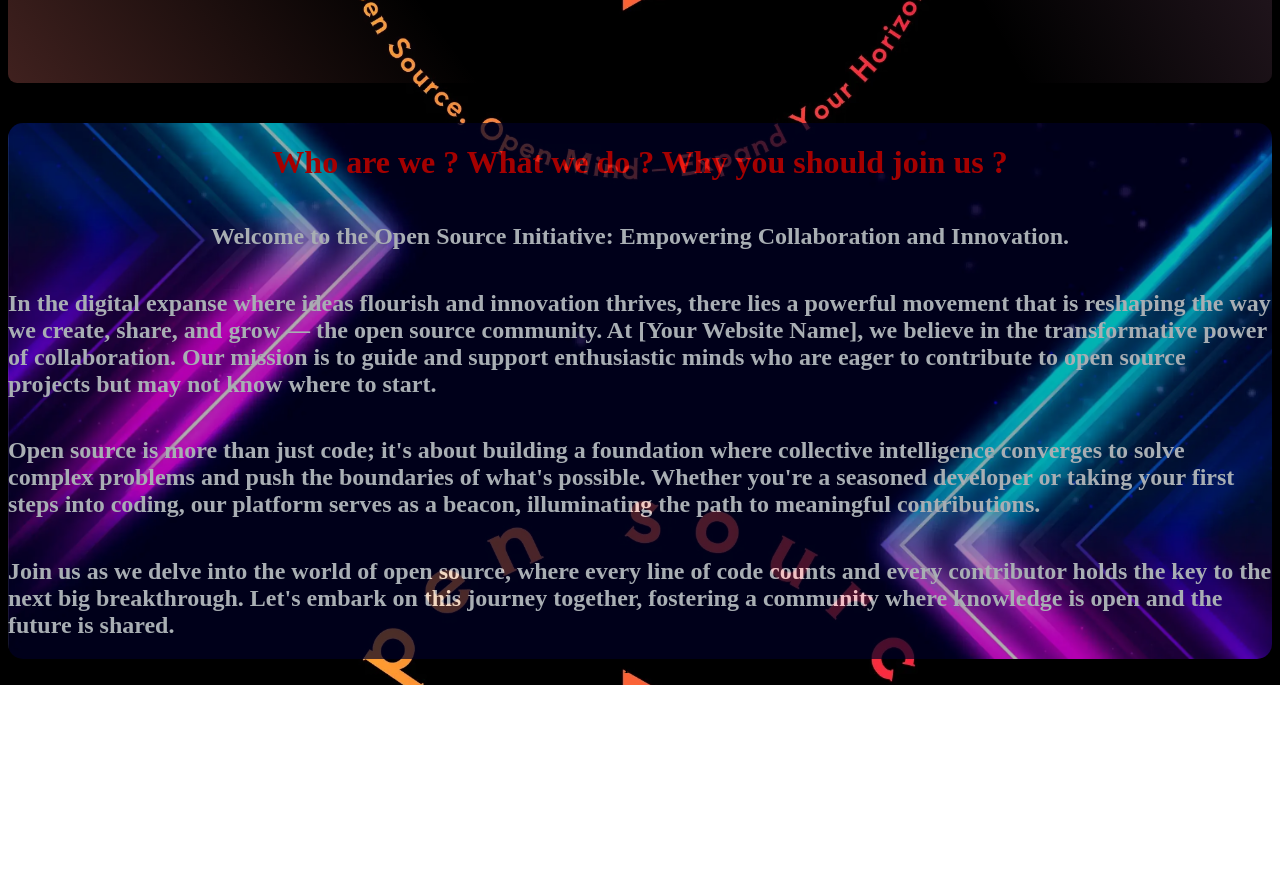
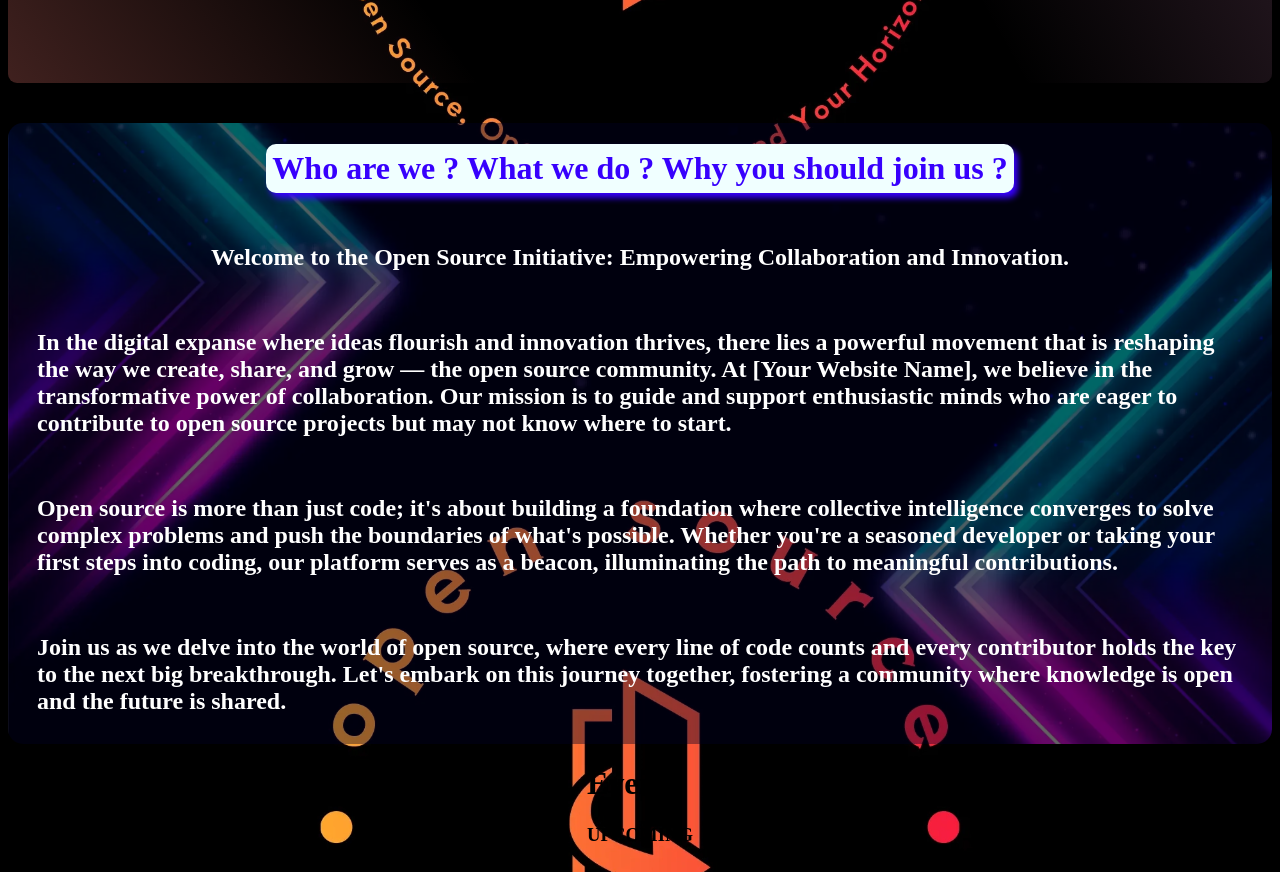
Before and after one commit to Sumit-Ks1/open-source-VIT, a React (Vite) app in the folder open-source/: page / in a window 1280 px wide. Shown: the part 620-1492 px from the top of the page. Before the commit the page ends 1305 px from the top, so only its background shows below. Built offline with nearby package versions, Linux system fonts and the light colour scheme.

Commit message:
Added some css to intro.module.css

```diff
--- /dev/null
+++ b/open-source/src/components/IntroAndResource/Eventcard.jsx
@@ -0,0 +1,13 @@
+
+export default function Eventcard(props) {
+    return (
+        <div >
+            <h3 >
+                {props.currentStatus}
+            </h3>
+            <div >
+                {props.image}
+            </div>
+        </div >
+    )
+}
--- a/open-source/src/components/IntroAndResource/Reso.jsx
+++ b/open-source/src/components/IntroAndResource/Reso.jsx
@@ -1,6 +1,26 @@
+import reso from './reso.module.css';
+import Eventcard from './Eventcard.jsx';
+
 
 export default function Reso() {
+
+
+
   return (
-    <div>Reso</div>
+    <div classsName={reso.eventcontainer}>
+      <h1 className={reso.eventheading}>
+        Events
+      </h1>
+      <div className={reso.eventcardcontainer}>
+        <Eventcard currentStatus="UPCOMING" eventName="Evolove with AI"  field="Artificial Intelligence" description="“Evolve with AI” is an immersive event showcasing the latest AI innovations, offering hands-on experiences, expert talks, and networking opportunities to shape the future of technology."/>
+        {/* <Eventcard currentStatus="" eventName="" image={} field="" description=""/>
+        <Eventcard currentStatus="" eventName="" image={} field="" description=""/>
+        <Eventcard currentStatus="" eventName="" image={} field="" description=""/>
+        <Eventcard currentStatus="" eventName="" image={} field="" description=""/>
+        <Eventcard currentStatus="" eventName="" image={} field="" description=""/>
+        <Eventcard currentStatus="" eventName="" image={} field="" description=""/>
+        <Eventcard currentStatus="" eventName="" image={} field="" description=""/> */}
+      </div>
+    </div>
   )
 }
--- a/open-source/src/components/IntroAndResource/intro.module.css
+++ b/open-source/src/components/IntroAndResource/intro.module.css
@@ -1,22 +1,59 @@
-.introcontainer{
+.introcontainer {
     width: 100%;
     height: fit-content;
     display: flex;
     flex-direction: column;
     justify-content: center;
     align-items: center;
+    /* margin: 30px; */
+    /* padding: 20px; */
+    border-radius: 15px;
+    position: relative;
+}
+
+.introcontainer::after {
+    content: '';
     background-image: url('../../assets/neonphoto.webp');
-    opacity: 0.7;
-    background-size: cover ;
+    border-radius: 15px;
+    background-size: cover;
     background-position: center;
     background-repeat: no-repeat;
-    border-radius: 15px;
+    opacity: 0.4;
+    top: 0;
+    left: 0;
+    bottom: 0;
+    right: 0;
+    position: absolute;
+    z-index: -1;
 }
-.headings1{
-    color: rgb(236, 1, 1);
+
+@media (max-width: 768px) {
+    .introcontainer::after {
+        background-size: 100% 100%;
+    }
+    .headings1{
+        font-size: larger;
+    }
+}
+@media (max-width: 480px) {
+    .headings1{
+        font-size: 15px;
+        padding: 3px;
+    }
+}
+
+.headings1 {
+    color: rgb(55, 0, 253);
+    background-color: azure;
+    font-weight: bolder;
+    border-radius: 10px;
+    padding: 6px;
+    box-shadow: rgb(55, 0, 255) 4px 5px 6px;
+    /* width: fit-content; */
 
 }
-.headings2{
-    color: aliceblue;
 
+.headings2 {
+    color: rgb(255, 255, 255);
+    margin: 29px;
 }
--- a/open-source/src/components/IntroAndResource/reso.module.css
+++ b/open-source/src/components/IntroAndResource/reso.module.css
@@ -0,0 +1,9 @@
+.eventcontainer{
+
+}
+.eventheading{
+
+}
+.eventcardcontainer{
+
+}
--- a/open-source/src/components/header/header.module.css
+++ b/open-source/src/components/header/header.module.css
@@ -3,7 +3,6 @@
     margin-left: 20px;
     margin-right: 20px;
     height : 20%;
-
     display: flex;
     flex-direction: row;
     justify-content: space-between;
```
